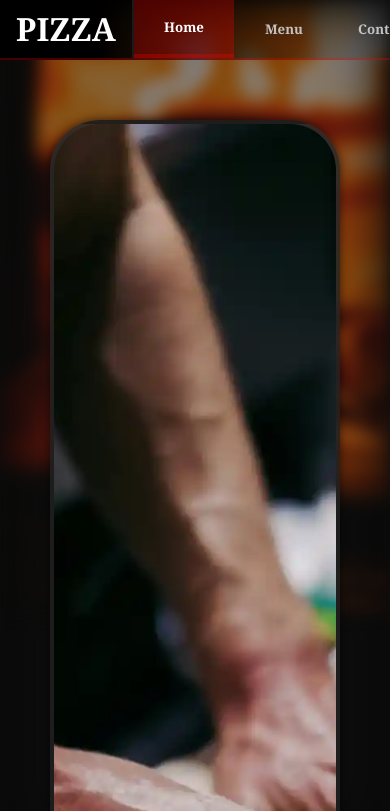
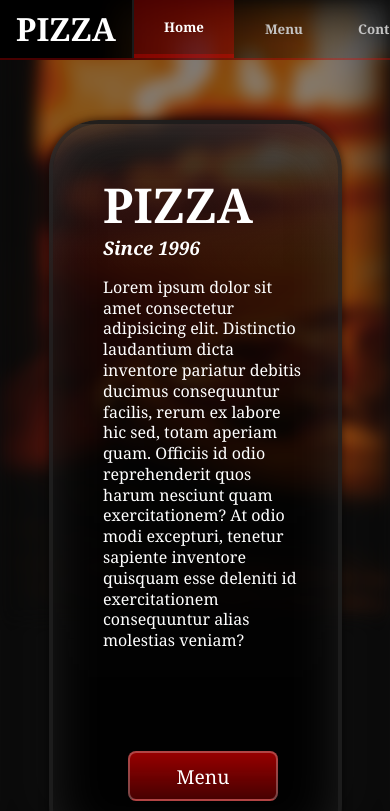
Before and after one commit to Juusoma/odin-restaurant-page, a website built with webpack: page src/template.html in a window 390 px wide. Shown: the top 811 px of the page. Built offline with nearby package versions, Linux system fonts and the light colour scheme.

Commit message:
More responsive home tab

```diff
--- a/src/style.css
+++ b/src/style.css
@@ -174,8 +174,8 @@ li > button:active{
 #content > .home-container{
     overflow: hidden;
     display: grid;
-    grid-template-columns: 400px auto;
-    grid-template-rows: auto;
+    width: 75vw;
+    grid-template-columns: repeat(auto-fit, minmax(300px, 1fr));
     align-items: stretch;
     padding: 0px;
 }
@@ -201,7 +201,6 @@ li > button:active{
 }
 
 .home-info{
-    width: 25vw;
     flex: 1;
     display: flex;
     flex-direction: column;
```
